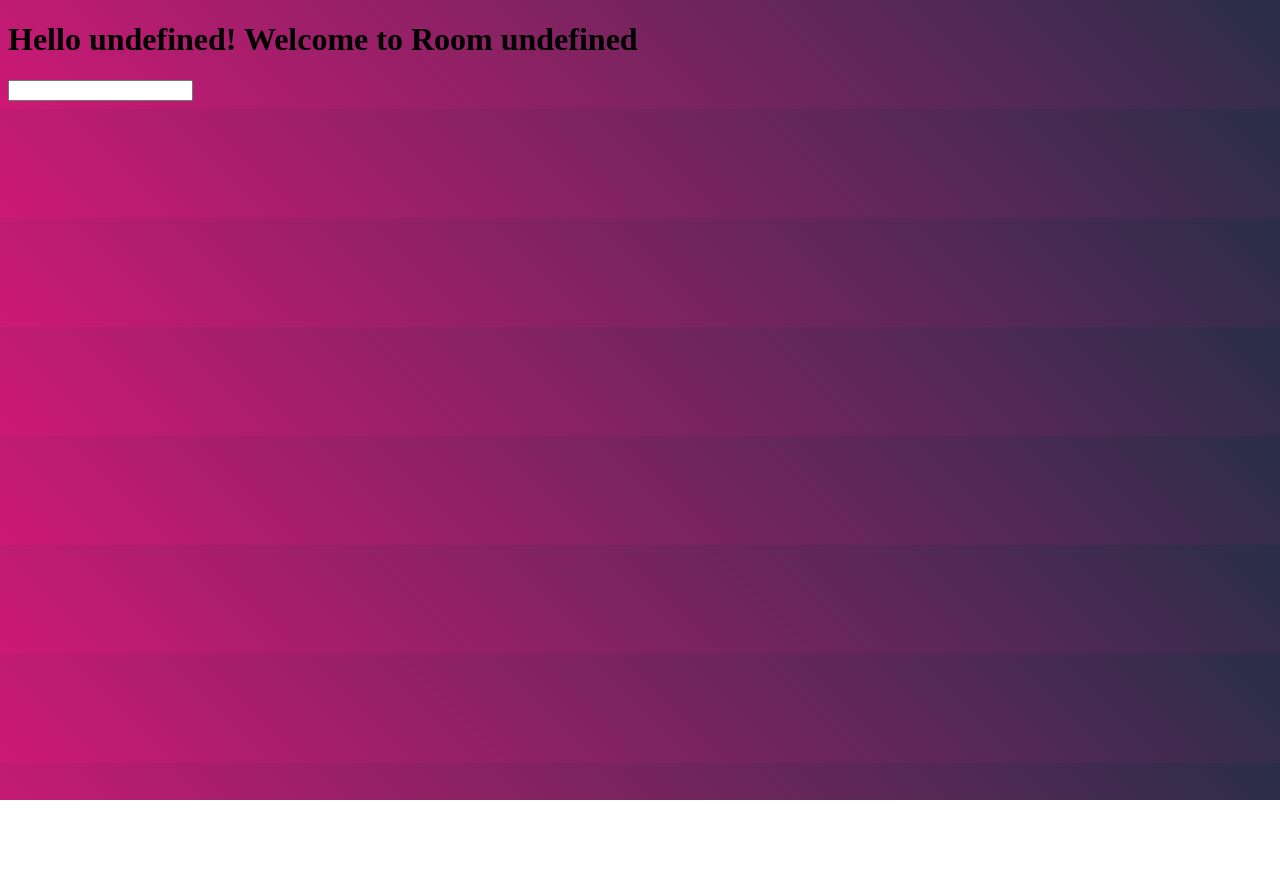
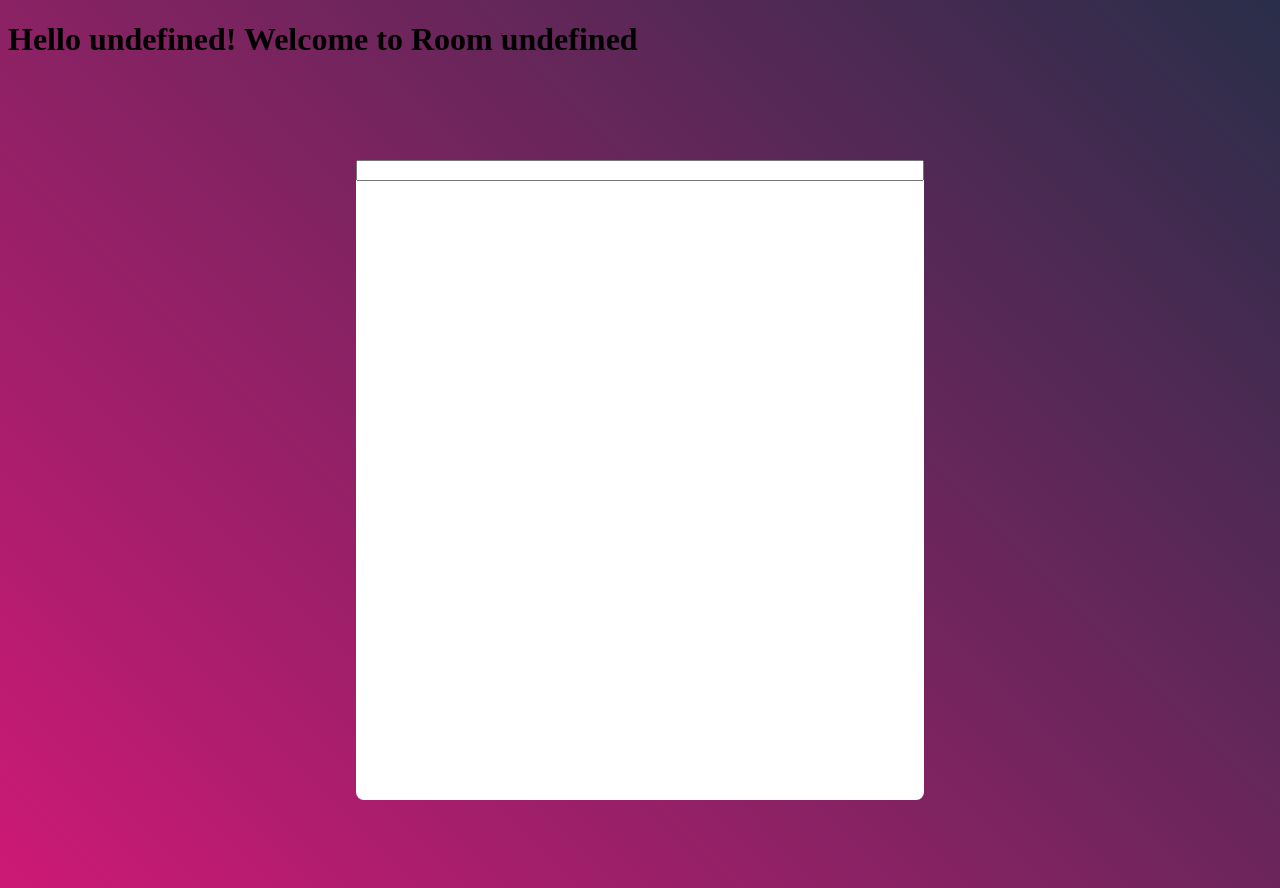
Before and after one commit to zacklow28/chat-roomz-react-app, a React (Create React App) app: page /chat in a window 1280 px wide. Before the commit the page ends 800 px from the top, so only its background shows below. Built offline with nearby package versions, Linux system fonts and the light colour scheme; no server answers.

Commit message:
Add Chat styles

```diff
--- a/src/components/Chat.js
+++ b/src/components/Chat.js
@@ -2,6 +2,7 @@ import React, { useState, useEffect } from 'react';
 import queryString from 'query-string';
 import { useLocation } from 'react-router-dom';
 import io from 'socket.io-client';
+import styles from "./Chat.module.css";
 
 let socket;
 
@@ -58,9 +59,13 @@ const Chat = () => {
     return (
         <>
         <h1>{`Hello ${name}! Welcome to Room ${room}`}</h1>
-        <div><input value={message}
+        <div className={styles.outerContainer}>
+        <div className={styles.container}>
+        <input value={message}
         onChange={(event) => setMessage(event.target.value)}
-        onKeyPress={(event) => event.key === "Enter" ? sendMessage(event) : null}/></div>
+        onKeyPress={(event) => event.key === "Enter" ? sendMessage(event) : null}/>
+        </div>
+        </div>
         </>
     );
 };
--- /dev/null
+++ b/src/components/Chat.module.css
@@ -0,0 +1,31 @@
+.outerContainer {
+    display: flex;
+    justify-content: center;
+    align-items: center;
+    height: 100vh;
+}
+
+.container {
+    display: flex;
+    flex-direction: column;
+    justify-content: space-between;
+    background: #ffffff;
+    border-radius: 8px;
+    height: 80%;
+    width: 45%;
+}
+
+/*mobile*/
+@media (min-width: 320px) and (max-width: 480px) {
+    .container {
+        width: 100%;
+        height: 100%;
+    }
+}
+
+/*tablets, small laptops*/
+@media (min-width: 480px) and (max-width: 1200px) {
+    .container {
+        width: 60%;
+    }
+}
```
